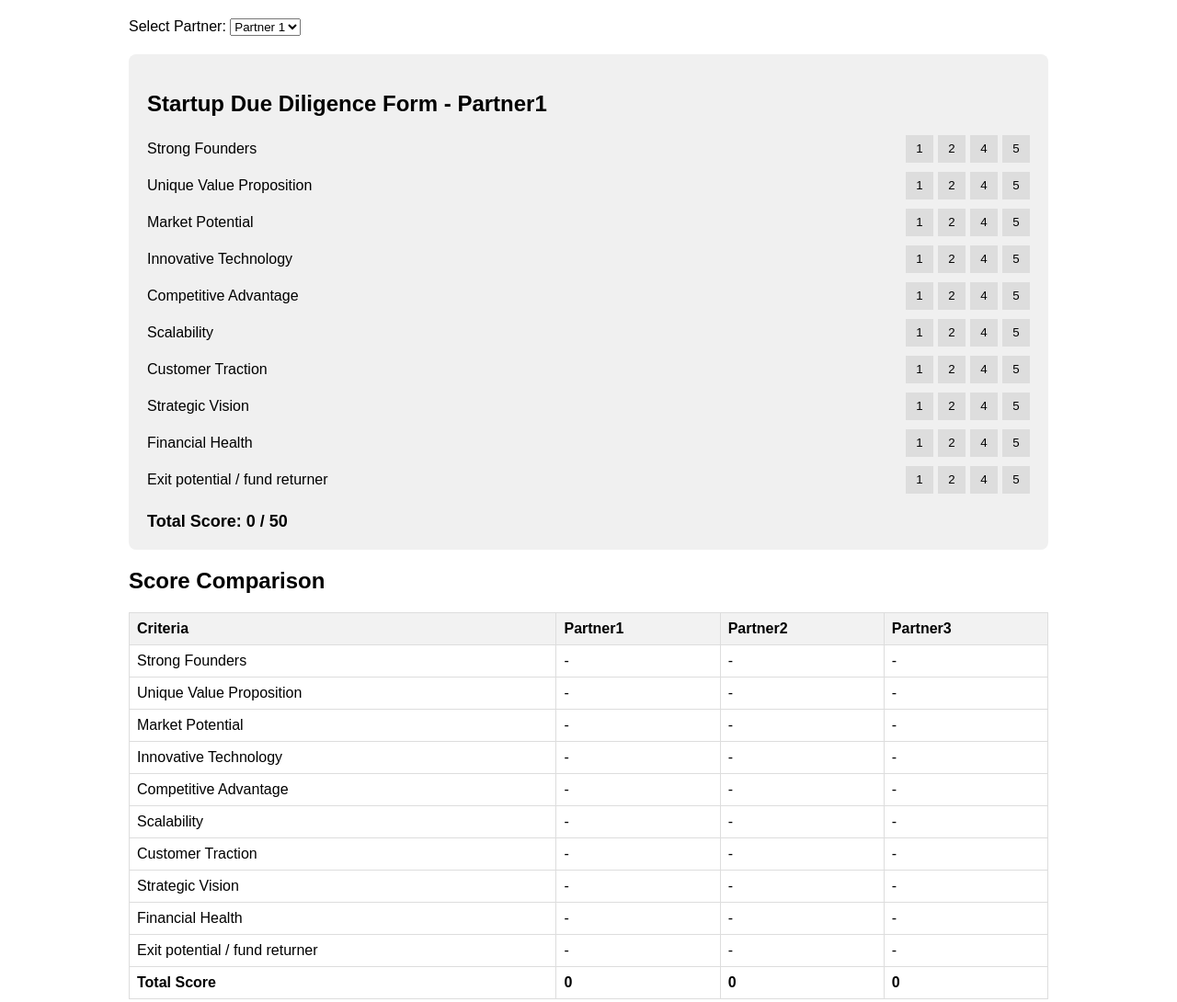
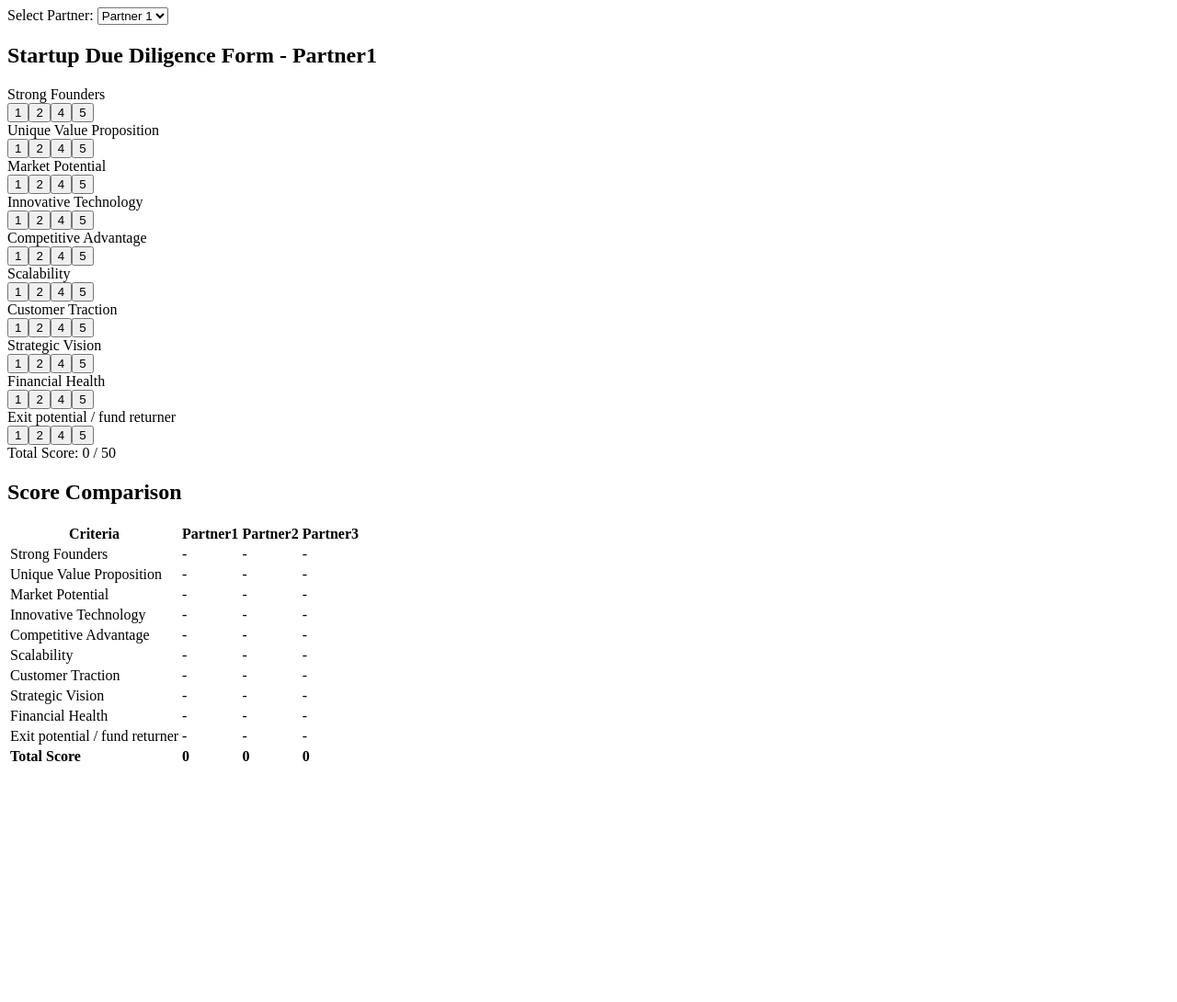
Before and after one commit to TraceCohenTech/dodiligencescoring, a plain HTML site: page Index.html in a window 1280 px wide. Shown: the whole page at 92% size. After the commit the page ends 843 px from the top, so only its background shows below. Drawn offline with nearby package versions, Linux system fonts and the light colour scheme.

Commit message:
Index.html

```diff
--- a/Index.html
+++ b/Index.html
@@ -8,62 +8,7 @@
     <script src="https://unpkg.com/react-dom@17/umd/react-dom.development.js"></script>
     <script src="https://unpkg.com/babel-standalone@6/babel.min.js"></script>
     <style>
-        body {
-            font-family: Arial, sans-serif;
-            max-width: 1000px;
-            margin: 0 auto;
-            padding: 20px;
-        }
-        .due-diligence-form {
-            background-color: #f0f0f0;
-            padding: 20px;
-            border-radius: 8px;
-            margin-bottom: 20px;
-        }
-        .criteria-row {
-            display: flex;
-            justify-content: space-between;
-            align-items: center;
-            margin-bottom: 10px;
-        }
-        .criteria-label {
-            flex: 1;
-        }
-        .score-buttons {
-            display: flex;
-            gap: 5px;
-        }
-        button {
-            width: 30px;
-            height: 30px;
-            border: none;
-            background-color: #ddd;
-            cursor: pointer;
-        }
-        button.selected {
-            background-color: #4CAF50;
-            color: white;
-        }
-        .total-score {
-            margin-top: 20px;
-            font-size: 18px;
-            font-weight: bold;
-        }
-        .partner-selector {
-            margin-bottom: 20px;
-        }
-        .comparison-table {
-            width: 100%;
-            border-collapse: collapse;
-        }
-        .comparison-table th, .comparison-table td {
-            border: 1px solid #ddd;
-            padding: 8px;
-            text-align: left;
-        }
-        .comparison-table th {
-            background-color: #f2f2f2;
-        }
+        /* ... (previous styles remain unchanged) ... */
     </style>
 </head>
 <body>
@@ -85,16 +30,19 @@
 
         const DueDiligenceForm = () => {
             const [partnerScores, setPartnerScores] = React.useState({
-                Partner1: [...initialCriteria],
-                Partner2: [...initialCriteria],
-                Partner3: [...initialCriteria],
+                Partner1: JSON.parse(JSON.stringify(initialCriteria)),
+                Partner2: JSON.parse(JSON.stringify(initialCriteria)),
+                Partner3: JSON.parse(JSON.stringify(initialCriteria)),
             });
             const [currentPartner, setCurrentPartner] = React.useState('Partner1');
 
             const handleScoreChange = (index, value) => {
-                const newPartnerScores = {...partnerScores};
-                newPartnerScores[currentPartner][index].score = value;
-                setPartnerScores(newPartnerScores);
+                setPartnerScores(prevScores => ({
+                    ...prevScores,
+                    [currentPartner]: prevScores[currentPartner].map((item, i) =>
+                        i === index ? { ...item, score: value } : item
+                    )
+                }));
             };
 
             const calculateTotalScore = (partner) => {
```
